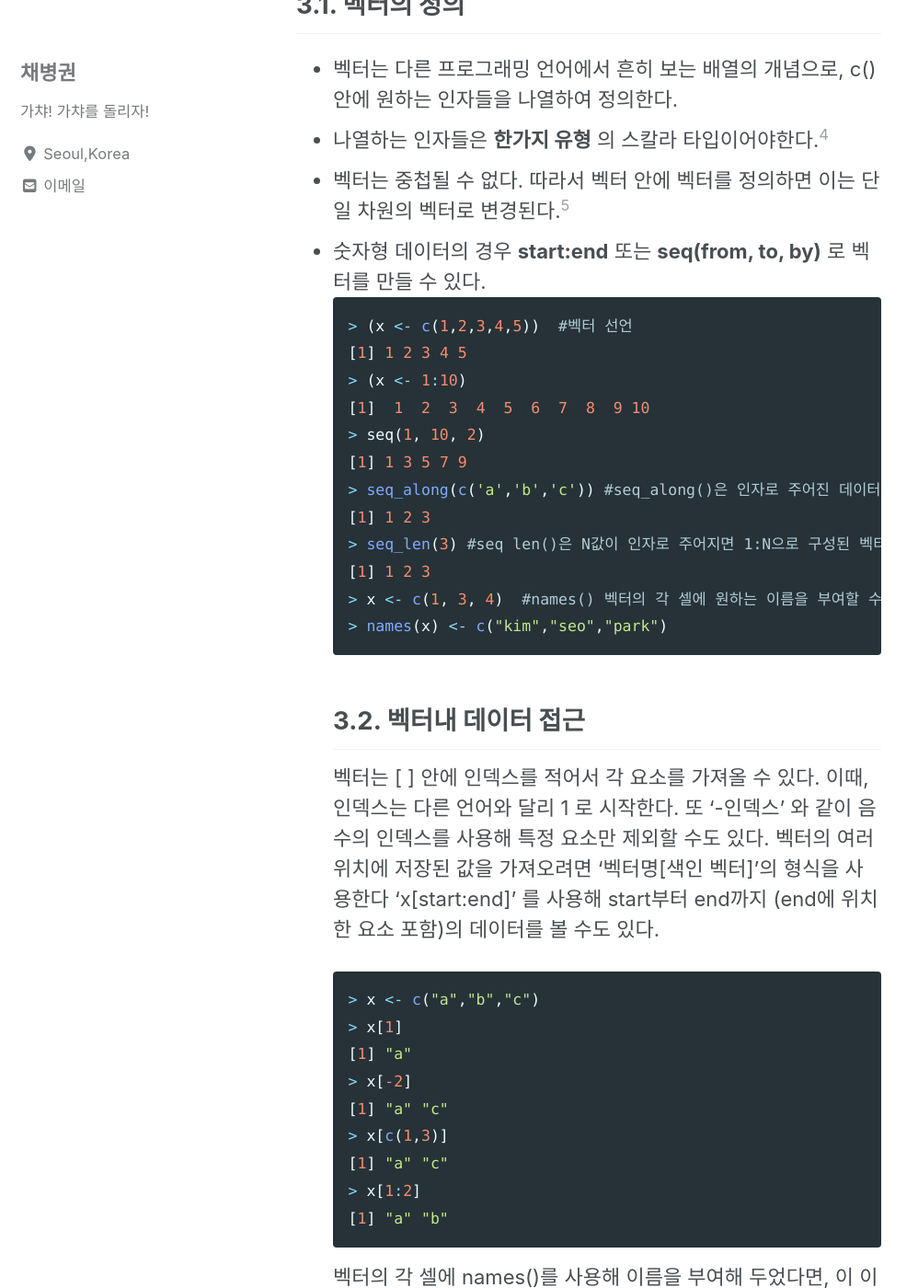
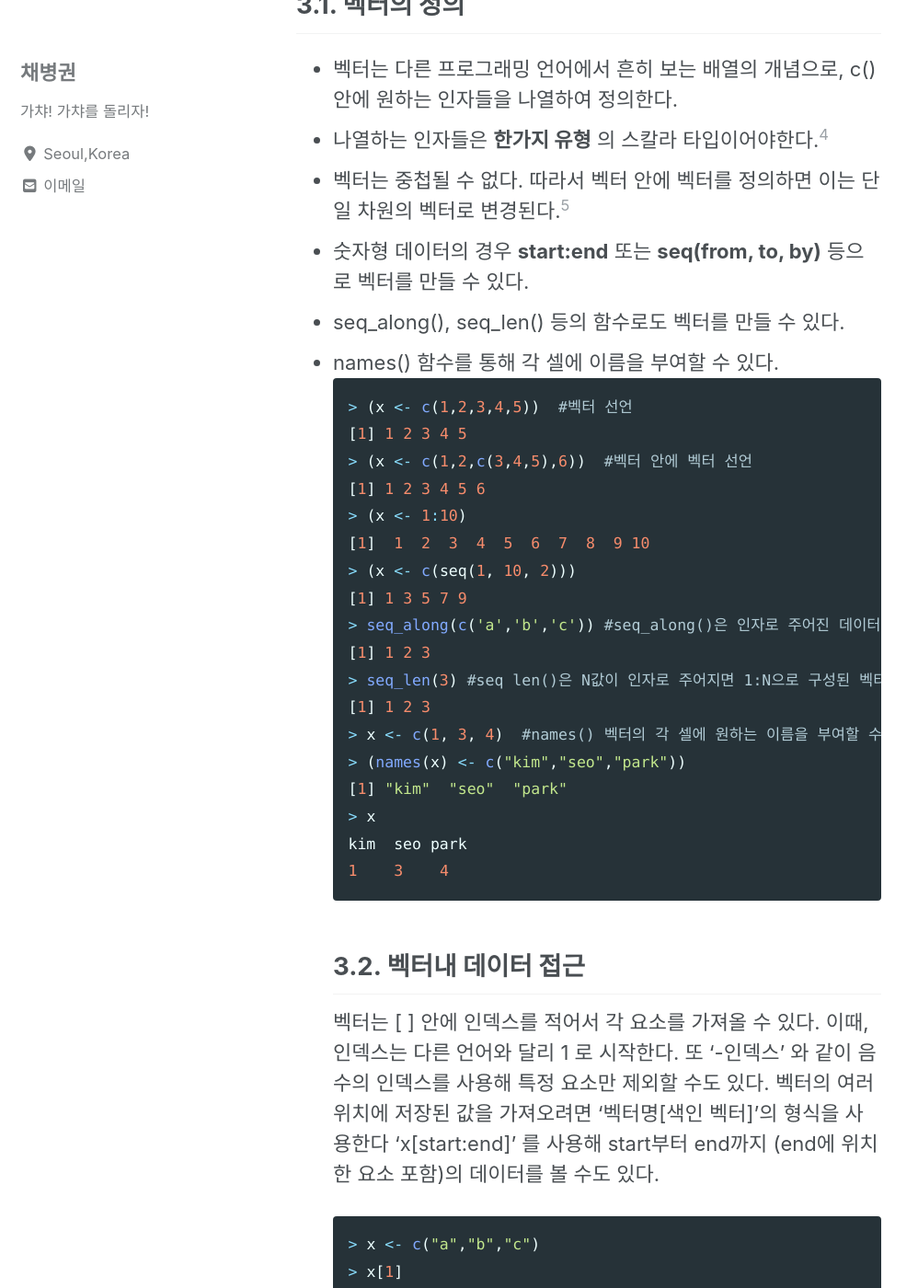
Before and after one commit to ByeongGwonChae/mynotebook, a Jekyll site: the page built from _posts/2020-01-01-R-first-note.md, in a window 1280 px wide and 1400 px high, scrolled down 3424 px. Shown: the whole window at 92% size, without its empty margins (0-998 px from the left). Built offline with Jekyll 4.4.1, drawn with Linux system fonts in a browser that asks for light colours; cached includes are drawn as plain includes; nearby versions of some CDN libraries; some of the changed text lies outside the part shown.

Commit message:
Update 2020-01-01-R-first-note.md

```diff
--- a/_posts/2020-01-01-R-first-note.md
+++ b/_posts/2020-01-01-R-first-note.md
@@ -40,8 +40,8 @@ __2) 논리연산자에는 AND, OR, NOT 3가지가 있다.__\\
 ├ OR연산자 - || , |\\
 └ NOT연산자 - !\\
 &&와 &는 같은 AND연산자지만 벡터끼리의 연산에서는 차이점이 있다.[^2]\\
-┌ &는 벡터의 각 요소들 전부 AND연산을 한다.\\
-└ &&은 벡터의 맨 앞의 요소들만 AND연산을 한다.
+┌ &는 벡터의 각 셀들 전부 AND연산을 한다.\\
+└ &&은 벡터의 맨 앞의 셀만 AND연산을 한다.
 ~~~ R
 > c(TRUE, FALSE, TRUE) & c(TRUE, FALSE, FALSE)
 [1] TRUE FALSE FALSE
@@ -83,20 +83,28 @@ Levels: a < b < c
 * 벡터는 다른 프로그래밍 언어에서 흔히 보는 배열의 개념으로, c()안에 원하는 인자들을 나열하여 정의한다.
 * 나열하는 인자들은 __한가지 유형__ 의 스칼라 타입이어야한다.[^4]
 * 벡터는 중첩될 수 없다. 따라서 벡터 안에 벡터를 정의하면 이는 단일 차원의 벡터로 변경된다.[^5]
-* 숫자형 데이터의 경우 __start:end__ 또는 __seq(from, to, by)__ 로 벡터를 만들 수 있다.
+* 숫자형 데이터의 경우 __start:end__ 또는 __seq(from, to, by)__ 등으로 벡터를 만들 수 있다.
+* seq_along(), seq_len() 등의 함수로도 벡터를 만들 수 있다.
+* names() 함수를 통해 각 셀에 이름을 부여할 수 있다.
 ~~~ R
 > (x <- c(1,2,3,4,5))  #벡터 선언
 [1] 1 2 3 4 5
+> (x <- c(1,2,c(3,4,5),6))  #벡터 안에 벡터 선언
+[1] 1 2 3 4 5 6
 > (x <- 1:10)
 [1]  1  2  3  4  5  6  7  8  9 10
-> seq(1, 10, 2)
+> (x <- c(seq(1, 10, 2)))
 [1] 1 3 5 7 9
 > seq_along(c('a','b','c')) #seq_along()은 인자로 주어진 데이터의 길이만큼 1:N 으로 구성된 벡터를 반환한다.
 [1] 1 2 3
 > seq_len(3) #seq len()은 N값이 인자로 주어지면 1:N으로 구성된 벡터를 반환한다.
 [1] 1 2 3
 > x <- c(1, 3, 4)  #names() 벡터의 각 셀에 원하는 이름을 부여할 수 있다.
-> names(x) <- c("kim","seo","park")
+> (names(x) <- c("kim","seo","park"))
+[1] "kim"  "seo"  "park"
+> x
+kim  seo park
+  1    3    4
 ~~~
 ## 3.2. 벡터내 데이터 접근
   벡터는 [ ] 안에 인덱스를 적어서 각 요소를 가져올 수 있다. 이때, 인덱스는 다른 언어와 달리 1 로 시작한다.
```
